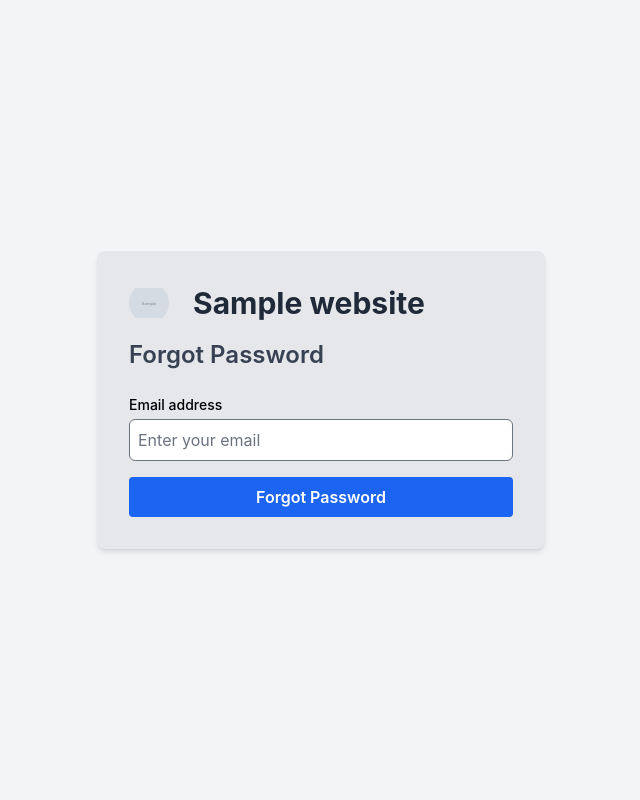
After one commit to Sawjal-sikder/prosaanti, a Django app: page /accounts/forgot/ in a window 1280 px wide. The commit adds this page. Shown: the whole page, without its empty margins (319-959 px from the left). Run offline with Django 5.2, Linux system fonts and the light colour scheme; tables that the repository leaves empty hold one stand-in row (values such as "Sample post"); grey boxes marked "Sample" are stand-in pictures; some libraries are stand-ins or nearby versions.

Commit message:
For forgot password

```diff
--- /dev/null
+++ b/accounts/templates/forgot_password.html
@@ -0,0 +1,38 @@
+{% extends "base.html" %}
+{% block title %}Forgot password{% endblock title %}
+{% block navbar %}{% endblock navbar %}
+
+
+{% block body %}
+<div class="min-h-screen w-full flex items-center justify-center bg-gray-100 px-4 py-8">
+  <div class="w-full max-w-md bg-gray-200 p-8 rounded-lg shadow-md">
+    <div class="flex items-center space-x-3 mb-4">
+      {% if website.logo %}
+      <img src="{{ website.logo.url }}" alt="{{ website.name }}"
+        class="w-10 h-10 object-contain rounded-full">
+      {% else %}
+      <div class="w-10 h-10 bg-gray-400 rounded-full flex items-center justify-center text-white font-bold">
+        ?
+      </div>
+      {% endif %}
+      <p class="text-3xl font-bold text-gray-800">{{ website.name }}</p>
+    </div>
+
+    <h2 class="text-2xl font-semibold text-gray-700 mt-2">Forgot Password</h2>
+
+    <form action="" method="POST" class="mt-6 space-y-4">
+      {% csrf_token %}
+      <div>
+        <label for="forgot_password" class="block text-sm font-medium">Email address</label>
+        <input type="email" id="forgot_password" name="email" required placeholder="Enter your email"
+          class="bg-input mt-1 block w-full p-2 border border-gray-600 rounded-md focus:ring-blue-500 focus:border-blue-500" />
+      </div>
+      <div>
+            <input type="submit" value="Forgot Password"
+              class="w-full bg-blue-600 hover:bg-blue-700 cursor-pointer text-white font-semibold py-2 px-4 rounded transition" />
+      </div>
+    </form>
+  </div>
+</div>
+
+{% endblock %}
--- a/accounts/templates/login.html
+++ b/accounts/templates/login.html
@@ -60,7 +60,7 @@
 
       <div class="text-sm mt-4 flex justify-between items-center text-gray-300">
         <span></span>
-        <a href="" class="text-blue-400 hover:underline">Forgot password?</a>
+        <a href="{% url 'forgot_password' %}" class="text-blue-400 hover:underline">Forgot password?</a>
       </div>
 
       <div class="mt-4 flex items-center justify-center gap-x-3 border border-input py-2 px-4 rounded cursor-pointer hover:bg-input hover:text-white text-gray-300 transition">
--- a/accounts/urls.py
+++ b/accounts/urls.py
@@ -6,4 +6,5 @@ urlpatterns = [
     path('login/', login_view, name='login'),
     path('logout/', logout_view, name='logout'),
     path('register/', register_view, name='register'),
+    path('forgot/', forgot_password_view, name='forgot_password'),
 ]
--- a/accounts/views.py
+++ b/accounts/views.py
@@ -84,3 +84,22 @@ def register_view(request):
 
     # Always return a response here for GET request
     return render(request, 'register.html')
+
+
+def forgot_password_view(request):
+    if request.method == 'POST':
+        email = request.POST.get('email')
+        print(email)
+
+        if not email:
+            messages.error(request, "Email is required")
+            return render(request, 'forgot_password.html')
+
+        try:
+            user = User.objects.get(email=email)
+            # Here you would typically send a password reset email
+
+            messages.success(request, "Password reset link has been sent to your email")
+        except User.DoesNotExist:
+            messages.error(request, "Email not found")
+    return render(request, 'forgot_password.html')
```
